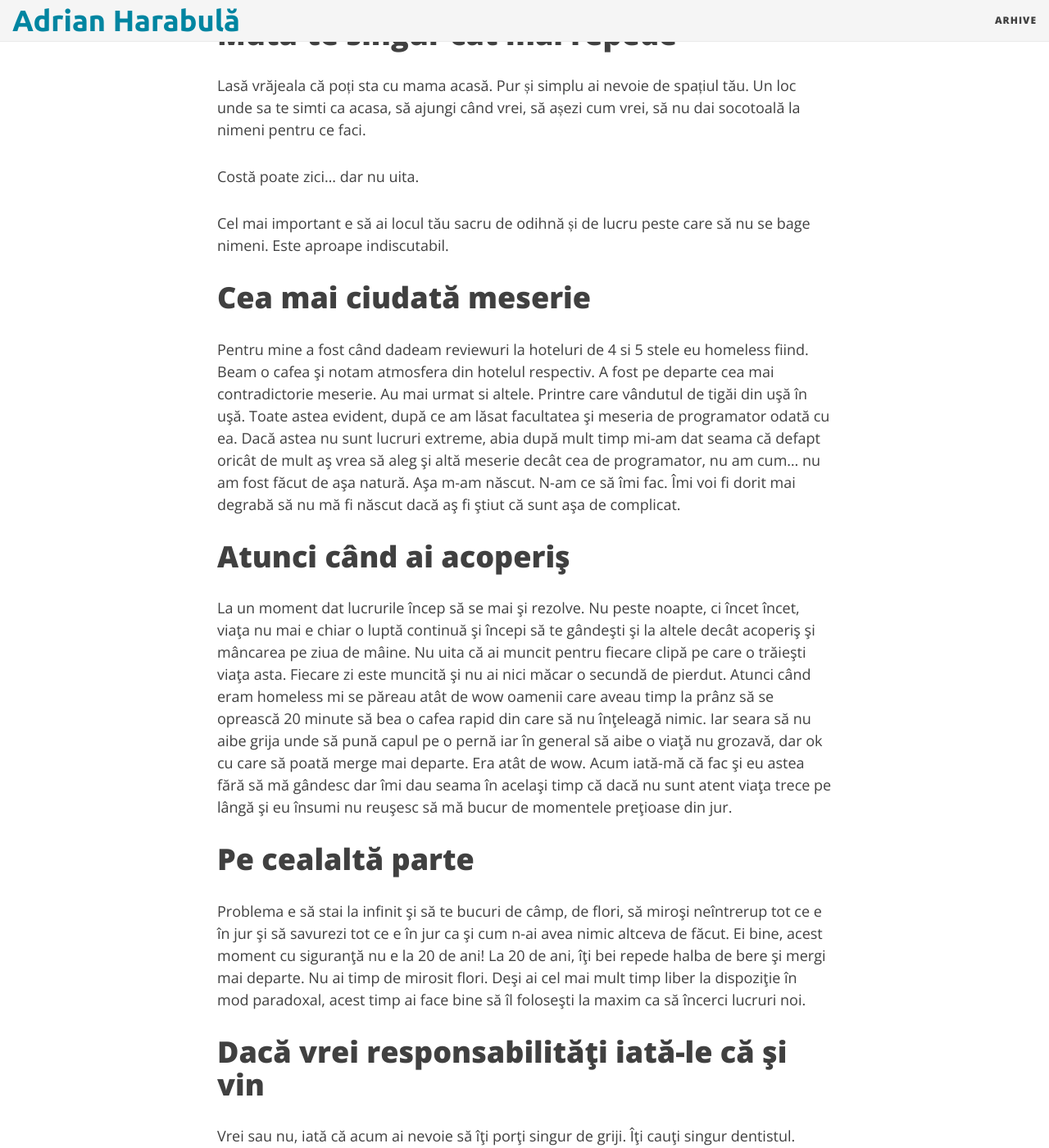
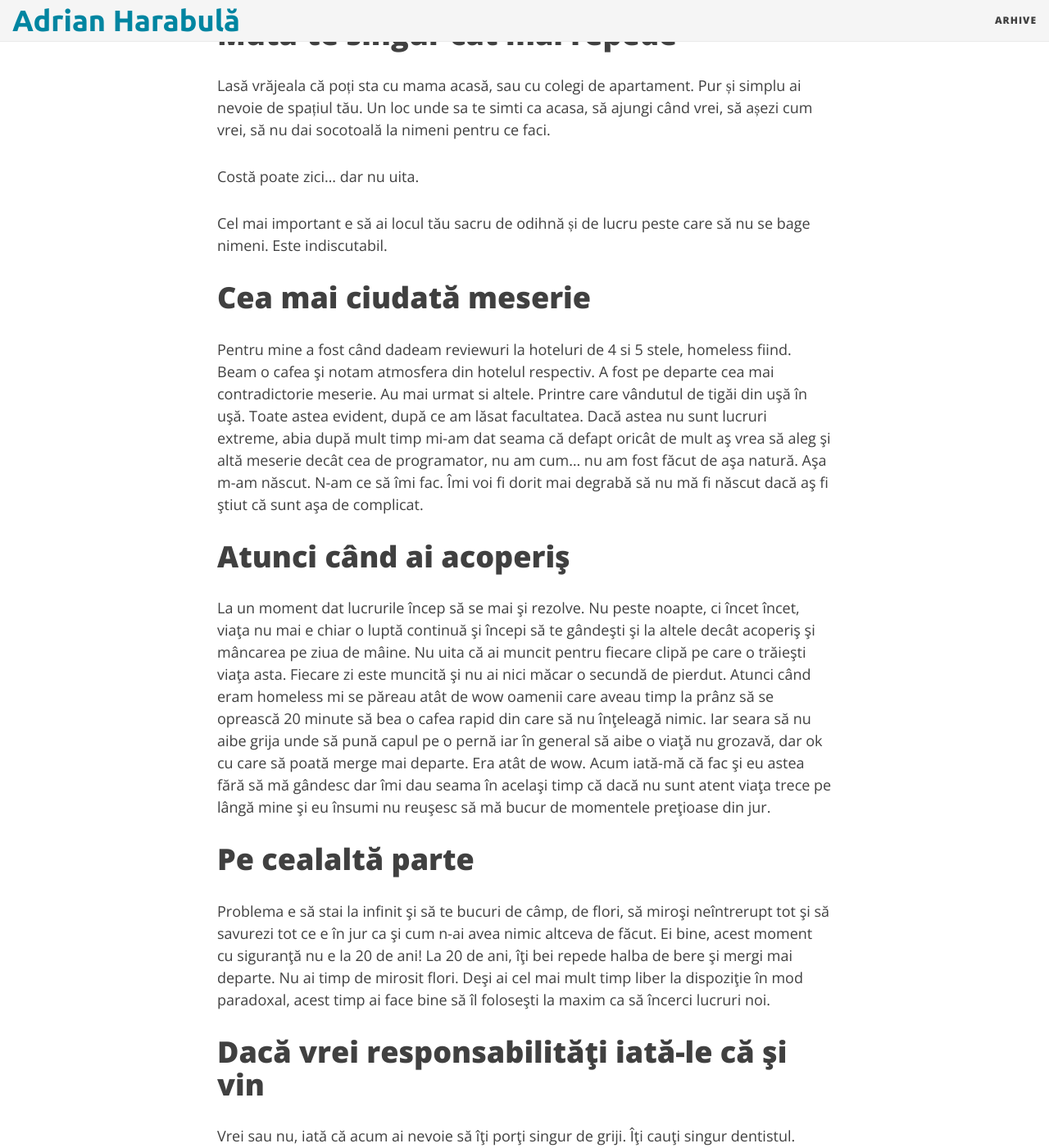
Before and after one commit to adrianharabula/adrianharabula.github.io, a Jekyll site: the page built from _posts/2018-07-03-ce-sa-faci-la-20-ani-sa-nu-regreti-la-26.md, in a window 1280 px wide and 1400 px high, scrolled down 2452 px. Shown: the whole window at 82% size. Built offline with Jekyll 4.4.1, drawn with Linux system fonts in a browser that asks for light colours; nearby versions of some CDN libraries; some of the changed text lies outside the part shown.

Commit message:
fix typos for anniversary article

```diff
--- a/_posts/2018-07-03-ce-sa-faci-la-20-ani-sa-nu-regreti-la-26.md
+++ b/_posts/2018-07-03-ce-sa-faci-la-20-ani-sa-nu-regreti-la-26.md
@@ -41,43 +41,43 @@ E greu, dar va fi și mai greu mai încolo dacă te obișnuiești că alții î
 Sunt atâtea exemple care şi la 40 de ani încă mai stau în cârcă la părinţi. Nu fii şi tu unul din ele.
 
 # Mută-te singur cât mai repede
-Lasă vrăjeala că poți sta cu mama acasă. Pur și simplu ai nevoie de spațiul tău. Un loc unde sa te simti ca acasa, să ajungi când vrei, să așezi cum vrei, să nu dai socotoală la nimeni pentru ce faci.
+Lasă vrăjeala că poți sta cu mama acasă, sau cu colegi de apartament. Pur și simplu ai nevoie de spațiul tău. Un loc unde sa te simti ca acasa, să ajungi când vrei, să așezi cum vrei, să nu dai socotoală la nimeni pentru ce faci.
 
 Costă poate zici... dar nu uita.
 
-Cel mai important e să ai locul tău sacru de odihnă și de lucru peste care să nu se bage nimeni. Este aproape indiscutabil.
+Cel mai important e să ai locul tău sacru de odihnă și de lucru peste care să nu se bage nimeni. Este indiscutabil.
 
 # Cea mai ciudată meserie
-Pentru mine a fost când dadeam reviewuri la hoteluri de 4 si 5 stele eu homeless fiind. Beam o cafea şi notam atmosfera din hotelul respectiv. A fost pe departe cea mai contradictorie meserie. Au mai urmat si altele. Printre care vândutul de tigăi din uşă în uşă. Toate astea evident, după ce am lăsat facultatea şi meseria de programator odată cu ea. Dacă astea nu sunt lucruri extreme, abia după mult timp mi-am dat seama că defapt oricât de mult aş vrea să aleg şi altă meserie decât cea de programator, nu am cum... nu am fost făcut de aşa natură. Aşa m-am născut. N-am ce să îmi fac. Îmi voi fi dorit mai degrabă să nu mă fi născut dacă aş fi ştiut că sunt aşa de complicat.
+Pentru mine a fost când dadeam reviewuri la hoteluri de 4 si 5 stele, homeless fiind. Beam o cafea şi notam atmosfera din hotelul respectiv. A fost pe departe cea mai contradictorie meserie. Au mai urmat si altele. Printre care vândutul de tigăi din uşă în uşă. Toate astea evident, după ce am lăsat facultatea. Dacă astea nu sunt lucruri extreme, abia după mult timp mi-am dat seama că defapt oricât de mult aş vrea să aleg şi altă meserie decât cea de programator, nu am cum... nu am fost făcut de aşa natură. Aşa m-am născut. N-am ce să îmi fac. Îmi voi fi dorit mai degrabă să nu mă fi născut dacă aş fi ştiut că sunt aşa de complicat.
 
 # Atunci când ai acoperiş
-La un moment dat lucrurile încep să se mai şi rezolve. Nu peste noapte, ci încet încet, viaţa nu mai e chiar o luptă continuă şi începi să te gândeşti şi la altele decât acoperiş şi mâncarea pe ziua de mâine. Nu uita că ai muncit pentru fiecare clipă pe care o trăieşti viaţa asta. Fiecare zi este muncită şi nu ai nici măcar o secundă de pierdut. Atunci când eram homeless mi se păreau atât de wow oamenii care aveau timp la prânz să se oprească 20 minute să bea o cafea rapid din care să nu înţeleagă nimic. Iar seara să nu aibe grija unde să pună capul pe o pernă iar în general să aibe o viaţă nu grozavă, dar ok cu care să poată merge mai departe. Era atât de wow. Acum iată-mă că fac şi eu astea fără să mă gândesc dar îmi dau seama în acelaşi timp că dacă nu sunt atent viaţa trece pe lângă şi eu însumi nu reuşesc să mă bucur de momentele preţioase din jur.
+La un moment dat lucrurile încep să se mai şi rezolve. Nu peste noapte, ci încet încet, viaţa nu mai e chiar o luptă continuă şi începi să te gândeşti şi la altele decât acoperiş şi mâncarea pe ziua de mâine. Nu uita că ai muncit pentru fiecare clipă pe care o trăieşti viaţa asta. Fiecare zi este muncită şi nu ai nici măcar o secundă de pierdut. Atunci când eram homeless mi se păreau atât de wow oamenii care aveau timp la prânz să se oprească 20 minute să bea o cafea rapid din care să nu înţeleagă nimic. Iar seara să nu aibe grija unde să pună capul pe o pernă iar în general să aibe o viaţă nu grozavă, dar ok cu care să poată merge mai departe. Era atât de wow. Acum iată-mă că fac şi eu astea fără să mă gândesc dar îmi dau seama în acelaşi timp că dacă nu sunt atent viaţa trece pe lângă mine şi eu însumi nu reuşesc să mă bucur de momentele preţioase din jur.
 
 # Pe cealaltă parte
-Problema e să stai la infinit şi să te bucuri de câmp, de flori, să miroşi neîntrerup tot ce e în jur şi să savurezi tot ce e în jur ca şi cum n-ai avea nimic altceva de făcut. Ei bine, acest moment cu siguranţă nu e la 20 de ani! La 20 de ani, îţi bei repede halba de bere şi mergi mai departe. Nu ai timp  de mirosit flori. Deşi ai cel mai mult timp liber la dispoziţie în mod paradoxal, acest timp ai face bine să îl foloseşti la maxim ca să încerci lucruri noi.
+Problema e să stai la infinit şi să te bucuri de câmp, de flori, să miroşi neîntrerupt tot şi să savurezi tot ce e în jur ca şi cum n-ai avea nimic altceva de făcut. Ei bine, acest moment cu siguranţă nu e la 20 de ani! La 20 de ani, îţi bei repede halba de bere şi mergi mai departe. Nu ai timp  de mirosit flori. Deşi ai cel mai mult timp liber la dispoziţie în mod paradoxal, acest timp ai face bine să îl foloseşti la maxim ca să încerci lucruri noi.
 
 # Dacă vrei responsabilităţi iată-le că şi vin
 Vrei sau nu, iată că acum ai nevoie să îţi porţi singur de griji. Îţi cauţi singur dentistul. Nesatisfacerile de la servici sunt 100% responsabilitatea ta. Dacă vrei mai mult numai de tine depinde. Dacă nu eşti fericit iarăşi e numai răspunderea ta. Poate merge şi până la dacă cei din jurul tău nu sunt fericiţi... e responsabilitatea ta şi asta :) Discutabilă şi asta, dar hmm... dacă într-o mică mică mică măsură ai putea fi răspunzător de starea celor din jur, ai face ceva diferit?
 
 # Sănătate
-Bolile nu sunt altceva decât probleme nerezolvate care se adună undeva şi la un moment dat răbufnesc. Spune-mi un om echilibrat care suferă de ceva şi e suficient să îmi retrag acest paragraf. Medicina nu e numai ceea ce se întâmplă la spital dar e şi despre iginea gândurilor pe care le ai faţă de tine şi faţă de cei din jur. De asta unii stau toată ziua cu drumuri la spitale iar alţii abia dacă văd medicii.
+Bolile nu sunt altceva decât probleme nerezolvate care se adună undeva şi la un moment dat răbufnesc. Spune-mi un om echilibrat care suferă de ceva şi e suficient să îmi retrag acest paragraf. Medicina nu e numai ceea ce se întâmplă la spital dar e şi despre igiena gândurilor pe care le ai faţă de tine şi faţă de cei din jur. De asta unii stau toată ziua cu drumuri la spitale iar alţii abia dacă văd medicii.
 
 Indiferent de ce cred eu sau nu ţine cu dinţii de sănătatea ta. Dacă o pierzi se duce tot, şi te duci şi tu cu ea. E cel mai de preţ lucru pe care îl ai cu tine şi totodată cel mai uşor de ignorat în anii 20.
 
 # Cu orice preţ nu te lăsa pradă minţii
 Mintea abia aşteaptă să profite de orice moment ca să îţi distragă atenţia şi să te ducă pe plaiuri îndepărate. E treaba ta să o aduci înapoi aici şi să o disciplinezi. Îţi va face foarte multe zile negre. Nu ai vrea să ia decizii în locul tău. Mintea la 20 de ani e ca un Rottweiler puiuţ, încă o mai poţi dresa, dar dacă nu acţionezi rapid, mai încolo te va controla ea pe tine în toate deciziile pe care le vei lua viaţa asta.
 
-Sub orice preţ, la 20 de ani nu ai nimic de apărat, ai numai de învăţat. Nu e vreme de orgoliu, nu ai nimic de protejat şi nici de demonstrat. E o încercare sinceră de a îţi face viaţa cu proprii termeni şi nu cei impuşi de cei din jur. Şi în toată această aventură să scapi cu viaţă, să îţi asiguri cele necesare traiului şi să mai rămâi şi cu un pic de sănătatea mentală, haha.
+Sub orice preţ, la 20 de ani nu ai nimic de apărat, ai numai de învăţat. Nu e vreme de orgoliu, nu ai nimic de protejat şi nici de demonstrat. E o încercare sinceră de a îţi face viaţa cu proprii termeni şi nu cei impuşi de cei din jur. Şi în toată această aventură să scapi cu viaţă, să îţi asiguri cele necesare traiului şi să mai rămâi şi cu un pic de sănătate mintală, haha.
 
-Mintea ar trebui să fie aliatul tău, dar cred că e doar o glumă bună asta la 20 de ani.
+Mintea ar trebui să fie aliatul tău, dar cred că asta e doar o glumă bună la 20 de ani.
 
 # Fii pregătit să o tai
 O geantă în spate cu toate necesităţile pe câteva zile, să ai tot timpul la tine. Nu ştii cum te poartă viaţa, în caz de ceva, ai o geantă cu tine şă poţi pleca lejer. S-a întâmplat de atâtea ori şi se va mai întâmpla de nenumărate ori. Renunţă la cât de multe posesii poţi. Orice nu ai folosit în ultimele 6 luni aruncă. Dacă ai mai folosit un lucru din când în când dă-l mai departe. Fă-ţi un obicei din a avea întotdeauna loc liber cu tine oriunde ai fi. Aşa vor veni lucruri noi tot timpul în viaţa ta. Şi nu vei căra prea multe cu tine, decât doar strictul necesar.
 
 # Donează lucruri de care ai nevoie celor care au nevoie de ele
-Nu ai nevoie chiar de tot ce ai. Ce nu ai folosit în ultimele 6 luni, poţi arunca fără resentiment. Fiecare lucru pe care îl ai ocupă un spaţiu în minte. Cu cât ai mai multe lucruri, cu atât ai mai puţin spaţiu la dispoziţie pentru lucruri noi. Renunţă la tot ce nu foloseşti fără să te gândeşti de 2 ori.
+Nu ai nevoie chiar de tot ce ai. Ce nu ai folosit în ultimele 6 luni, aruncă fără resentiment. Fiecare lucru pe care îl ai ocupă un spaţiu în minte. Cu cât ai mai multe lucruri, cu atât ai mai puţin spaţiu la dispoziţie pentru lucruri noi. Renunţă la tot ce nu foloseşti fără să te gândeşti de 2 ori.
 
-Poate sună mai uşor, dar nu e chiar aşa, am renunţat la laptop când chiar aveam nevoie de el. L-am donat pentru că nu puteam să car în spate. Bine, poate puteam să îl las la cineva cunoscut. Dar whatevăr. 2 ani i-am dus lipsa. Mai încolo, [primul venit din freelancing](https://www.adrianharabula.ro/2016/03/primul-venit-din-freelancing/) l-am făcut cu un calculator împrumutat. Încet încet lucrurile, dacă ai nevoie de ele vin înapoi, iar dacă nu, pleacă definitiv.
+Poate sună uşor, dar nu e chiar aşa, am renunţat la laptop când chiar aveam nevoie de el. L-am donat pentru că nu puteam să-l car în spate. Bine, poate puteam să îl las la cineva cunoscut. Dar whatevăr. 2 ani i-am dus lipsa. Mai încolo, [primul venit din freelancing](https://www.adrianharabula.ro/2016/03/primul-venit-din-freelancing/) l-am făcut cu un calculator împrumutat. Încet încet lucrurile, dacă ai nevoie de ele vin înapoi, iar dacă nu, pleacă definitiv.
 
 # Lasă vacanțele deoparte, cel puțin nu acum este momentul
 De vacanţe nu mai zic... Bill Gates avea o vorbă...
@@ -86,9 +86,9 @@ De vacanţe nu mai zic... Bill Gates avea o vorbă...
 
 Poate nu are rost să menţionez, dar gândeşte-te că sunt unele zile în care abia te duşezi, abia mănânci şi toate astea sunt la normă!!! Poate nu are rost să povestesc mai în detaliu... Să dai tot ce poţi la 20 de ani nu are nevoie de descrieri... Înseamnă foarte muuult sacrificiu. Când tot ceilalţi sunt în weekend plimbându-se sau în vacanţe tu rămâi să mai lucrezi în plus la ceva al tău care nu ştii cum va fi şi nu îţi poţi pune decât doar speranţe.
 
-Poate că nu e cea mai grozavă descriere, dar dacă vrei să obţii ceva tre să şi munceşti pentru acel ceva. Nimeni nu face excepţie şi nu se naşte cu lucruri de-a gata meritate.
+Poate că nu e cea mai grozavă descriere, dar dacă vrei să obţii ceva trebuie să şi munceşti pentru acel ceva. Nimeni nu face excepţie şi nu se naşte cu lucruri de-a gata meritate.
 
-Pe lângă vacanţe, mai sunt şi weekendurile. Nici ele nu sunt zile libere, şi nici zilele libere de la stat nu sunt nici ele zile libere. Sunt zile care trebuie bine puse la punct dinainte şi folosite la maxim. Ai nevoie de timp lung neîntrerupt ca să gândeşti bine şi pătrunzător. Foloseşte orice şansă ca să beneficiezi la maxim de acest timp. O zi în care eşti întrerupt de 10 ori e o zi pierdută, pe când o zi în care te izolezi să te ocupi de un singur mic lucru e o zi bine plănuită.
+Pe lângă vacanţe, mai sunt şi weekendurile. Nici ele nu sunt zile libere, şi nici zilele libere de la stat nu sunt zile libere. Sunt zile care trebuie bine puse la punct dinainte şi folosite la maxim. Ai nevoie de timp lung neîntrerupt ca să gândeşti bine şi pătrunzător. Foloseşte orice şansă ca să beneficiezi la maxim de acest timp. O zi în care eşti întrerupt de 10 ori e o zi pierdută, pe când o zi în care te izolezi să te ocupi de un singur mic lucru e o zi bine plănuită.
 
 # În loc de final
-Da, anii 20 se termină şi ei, prin simplul fapt că început. Deşi pot fi cea mai instabilă, tulburătoare şi emoţionantă perioadă din viaţa unui om, e o şansă perfectă să îţi iei în răspundere propria persoană şi să dai o şansă cinsită vieţii aşa cum poţi. Dacă nu iese cum ai vrut, nu ai pierdut nimic, problema e mai degrabă pe cealaltă parte când fără să rişti nimic te conformezi şi faci ce faci doar pentru că toţi cei din jur fac asta. Treaba ta e să îţi găseşti calitaţile bune şi să le foloseşti zi de zi. Nu e făcută lumea în aşa fel încât să mergi spre asemenea direcţie, dar nimeni nu te opreşte. Nici inamicul tuturor nu trebuie să devii şi nici peştele care înoată împotriva curentului. Iubeşte viaţa!
+Da, anii 20 se termină şi ei, prin simplul fapt că au început. Deşi pot fi cea mai instabilă, tulburătoare şi emoţionantă perioadă din viaţa unui om, e o şansă perfectă să devii stăpânul propriei tale vieţi şi să dai o şansă cinsită vieţii aşa cum poţi. Dacă nu iese cum ai vrut, nu ai pierdut nimic, problema e mai degrabă pe cealaltă parte când fără să rişti nimic te conformezi şi faci ce faci doar pentru că toţi cei din jur fac asta. Treaba ta e să îţi găseşti calitaţile bune şi să le foloseşti zi de zi. Nu e făcută lumea în aşa fel încât să mergi spre asemenea direcţie, dar nimeni nu te opreşte. Nici inamicul tuturor nu trebuie să devii şi nici peştele care înoată împotriva curentului. Iubeşte viaţa şi bucură-te de anii 20!
```
Also changed, not shown: other parts of _posts/2018-07-03-ce-sa-faci-la-20-ani-sa-nu-regreti-la-26.md (+3 -3 lines).
